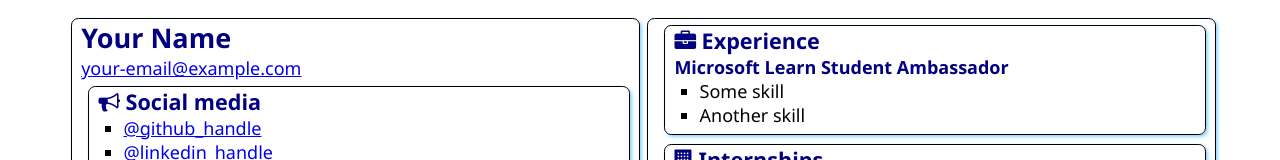
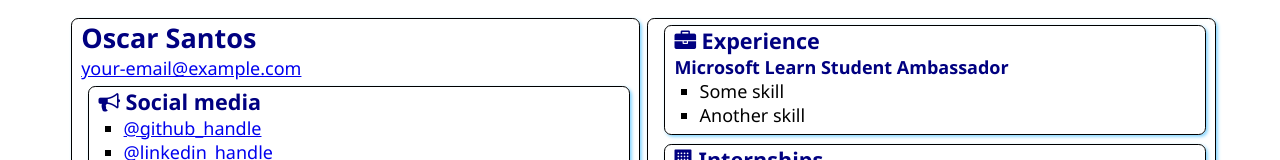
Before and after one commit to OscarSantos98/-SATechnicalOnboarding, a plain HTML site: page src/index.html in a window 1280 px wide. Shown: the top 160 px of the page. Drawn offline with Linux system fonts and the light colour scheme.

Commit message:
Added my name to index.html
This was part of the onboarding.

```diff
--- a/src/index.html
+++ b/src/index.html
@@ -12,7 +12,7 @@
 <body>
     <main>
         <article class="box">
-            <h1>Your Name</h1>
+            <h1>Oscar Santos</h1>
             <div><a href="mailto:your.email@example.com">your-email@example.com</a></div>
 
             <section class="box">
```
